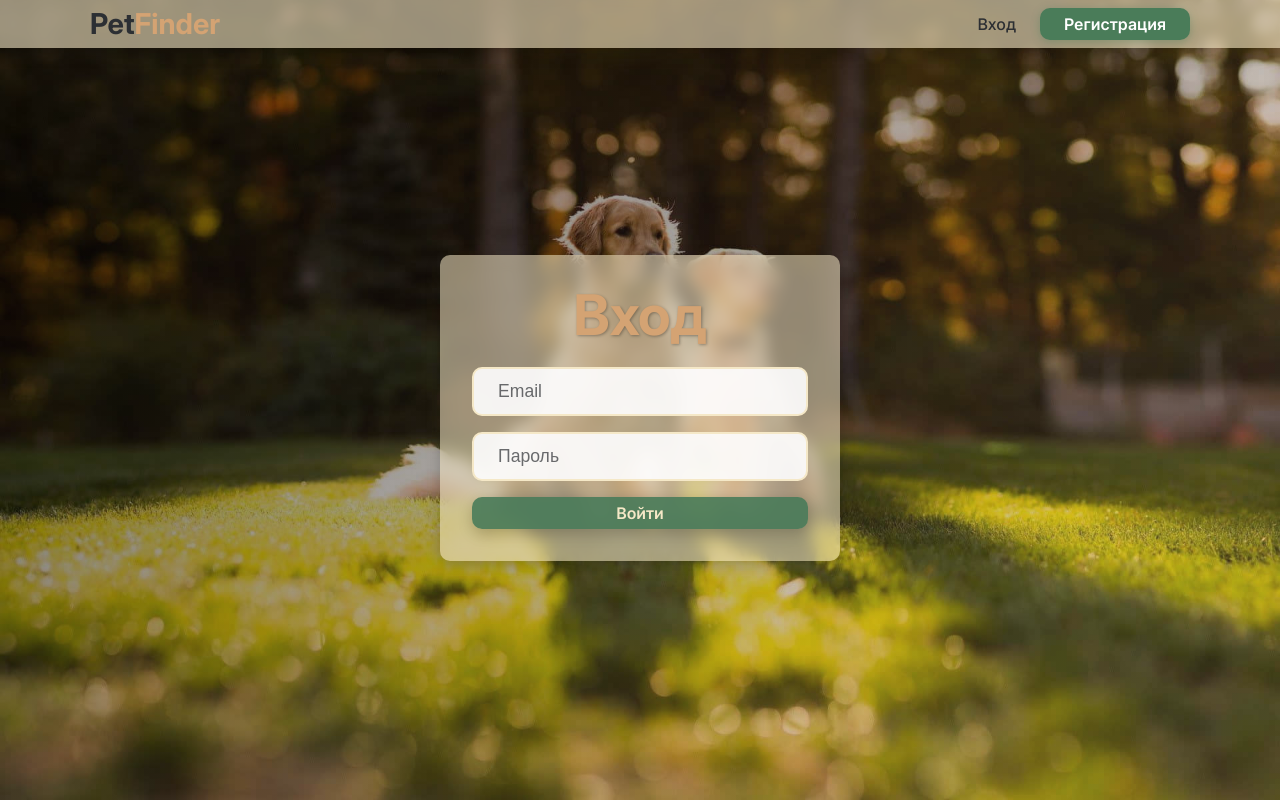
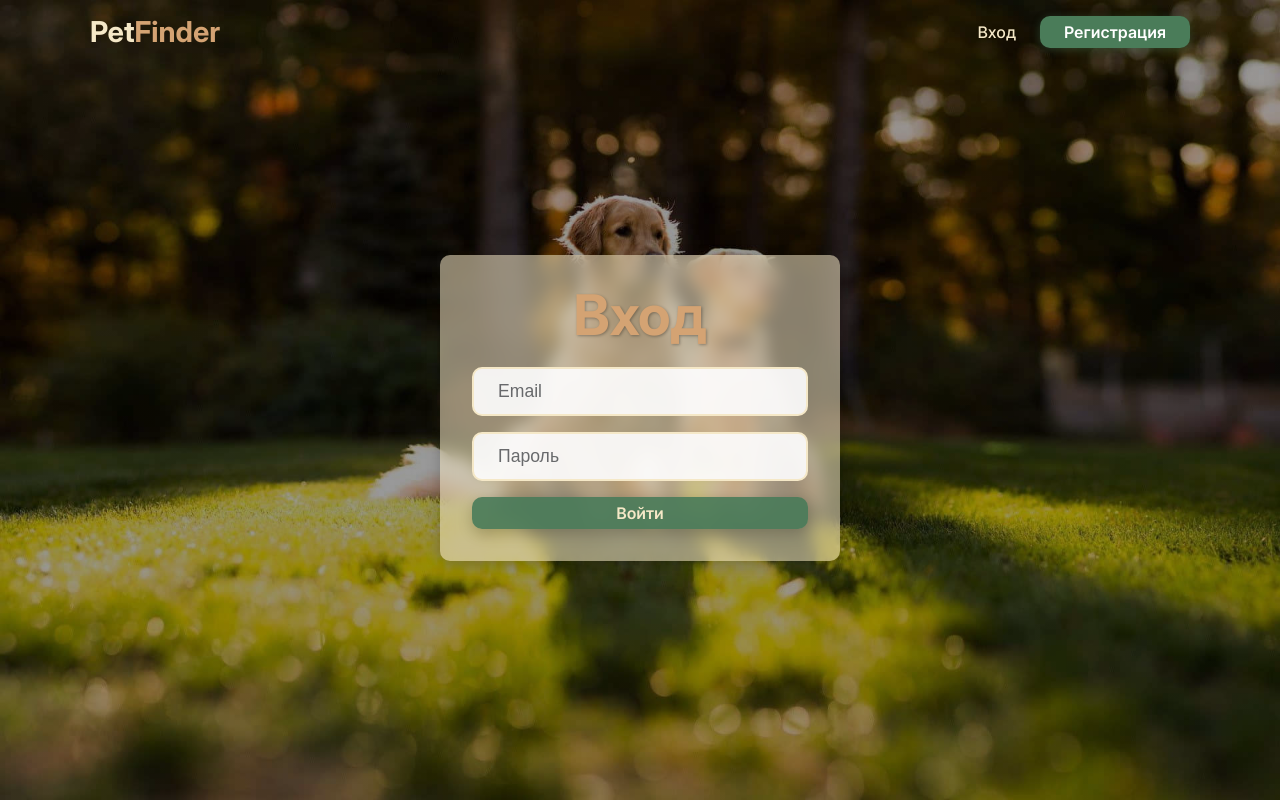
Before and after one commit to A1exZen/lost_pets_frontend, a React (Vite) app: page /login in a window 1280 px wide. Built offline with nearby package versions, Linux system fonts and the light colour scheme; no server answers.

Commit message:
feat: change design navbar

```diff
--- a/src/components/Auth/Auth.module.scss
+++ b/src/components/Auth/Auth.module.scss
@@ -6,23 +6,10 @@
   display: flex;
   justify-content: center;
   align-items: center;
-  background: url('/bg-dogs.jpg') no-repeat center center/cover;
+  background:
+          linear-gradient(v.$overlay-color, v.$overlay-color),
+          url('@/assets/bg-dogs.jpg') no-repeat center center/cover;
   position: relative;
-
-  &:before {
-    content: '';
-    position: absolute;
-    top: 0;
-    left: 0;
-    width: 100%;
-    height: 100%;
-    background: linear-gradient(
-      135deg,
-      rgba(v.$overlay-color, 0.6),
-      rgba(v.$primary-color, 0.2)
-    );
-    z-index: 1;
-  }
 }
 
 .authCard {
--- a/src/components/Navbar/Navbar.module.scss
+++ b/src/components/Navbar/Navbar.module.scss
@@ -8,15 +8,22 @@
   width: 100%;
   z-index: 1000;
 
-  background-color: rgba(v.$secondary-color, 0.6);
-  backdrop-filter: blur(5px);
-  box-shadow: v.$shadow-elegant;
+  background-color: transparent;
+  backdrop-filter: blur(0px);
+  box-shadow: none;
+  transition: all 0.3s ease;
+
+  &.scrolled {
+    background-color: rgba(v.$secondary-color, 0.5);
+    backdrop-filter: blur(10px);
+    box-shadow: v.$shadow-elegant;
+  }
 }
 
 .container {
   max-width: v.$container-max-width;
   margin: 0.5rem auto;
-  padding: 0 v.$container-padding;
+  padding: 0.5rem v.$container-padding;
   display: flex;
   justify-content: space-between;
   align-items: center;
@@ -35,7 +42,11 @@
 }
 
 .logoText {
-  color: v.$text-color;
+  color: v.$secondary-color;
+  &.scrolled {
+    color: v.$text-color;
+  }
+
 }
 
 .logoHighlight {
@@ -50,7 +61,6 @@
 
 .link, .logout {
   text-decoration: none;
-  color: v.$text-color;
   font-size: 1rem;
   font-weight: 500;
   padding: 0.5rem 0;
@@ -58,6 +68,11 @@
   transition: v.$transition;
   white-space: nowrap;
   cursor: pointer;
+
+  color: v.$secondary-color;
+  &.scrolled {
+    color: v.$text-color;
+  }
 
   &::after {
     content: '';
--- a/src/components/Navbar/Navbar.tsx
+++ b/src/components/Navbar/Navbar.tsx
@@ -1,4 +1,4 @@
-import React from 'react';
+import React, { useEffect, useState } from 'react';
 import { Link } from 'react-router-dom';
 import styles from './Navbar.module.scss';
 import { useAuth } from '@/hooks/useAuth';
@@ -6,12 +6,25 @@ import { Logout } from '../Auth';
 
 export const Navbar: React.FC = () => {
   const { user } = useAuth();
+  const [isScrolled, setIsScrolled] = useState(false)
+
+  useEffect(() => {
+    const handleScroll = () => {
+      setIsScrolled(window.scrollY > 100);
+    };
+
+    window.addEventListener('scroll', handleScroll);
+
+    return () => {
+      window.removeEventListener('scroll', handleScroll);
+    };
+  }, []);
 
   return (
-    <header className={styles.header}>
+    <header className={`${styles.header} ${isScrolled ? styles.scrolled : ''}`}>
       <div className={styles.container}>
         <Link to="/" className={styles.logo}>
-          <span className={styles.logoText}>Pet</span>
+          <span className={`${styles.logoText} ${isScrolled ? styles.scrolled : ''}`}>Pet</span>
           <span className={styles.logoHighlight}>Finder</span>
         </Link>
 
@@ -25,7 +38,7 @@ export const Navbar: React.FC = () => {
             </>
           ) : (
             <>
-              <Link to="/login" className={styles.link}>Вход</Link>
+              <Link to="/login" className={`${styles.link} ${isScrolled ? styles.scrolled : ''}`}>Вход</Link>
               <Link to="/register" className={`${styles.link} ${styles.link_primary}`}>Регистрация</Link>
             </>
           )}
```
Also changed, not shown: src/components/Home/Home.module.scss (+3 -11 lines), src/components/Home/Home.tsx (+7 -0 lines), src/assets/bg-dogs.jpg (renamed from public/bg-dogs.jpg), 1 other file (tests, documents, lock files or other folders).
